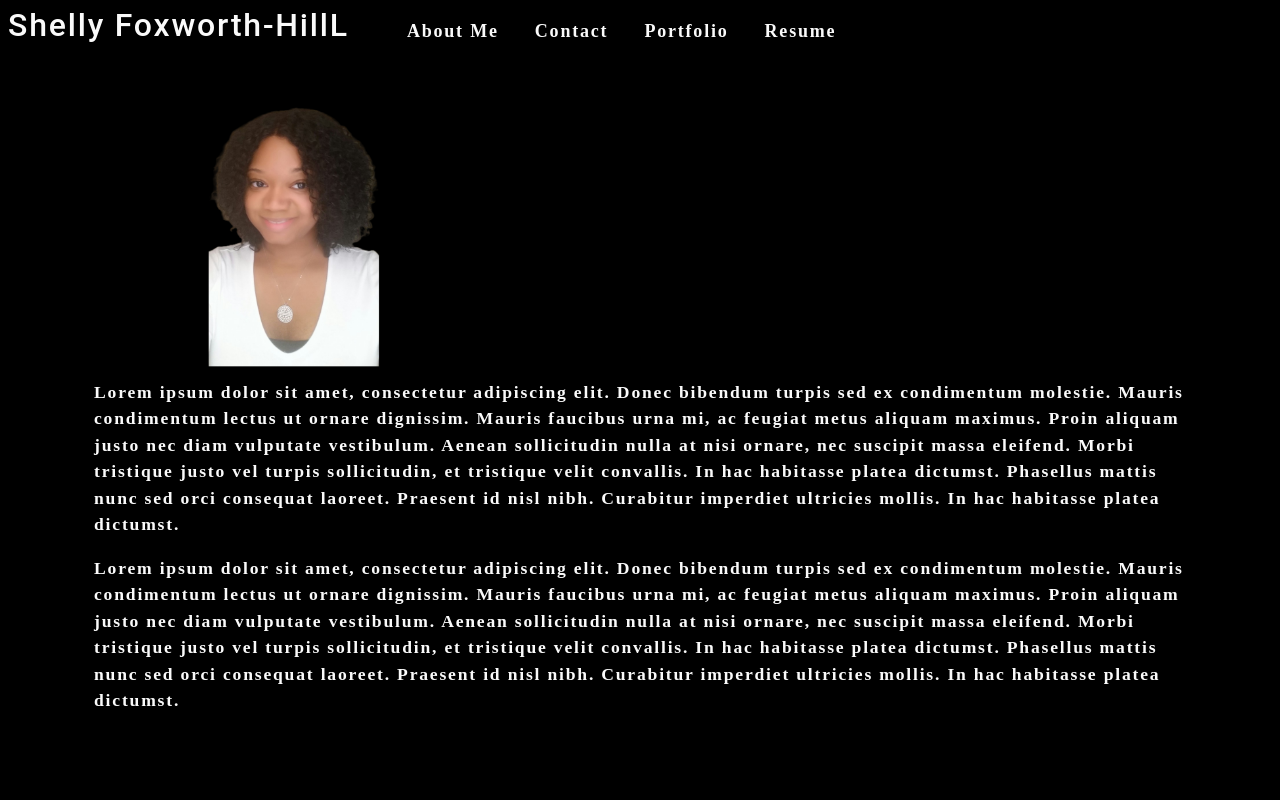
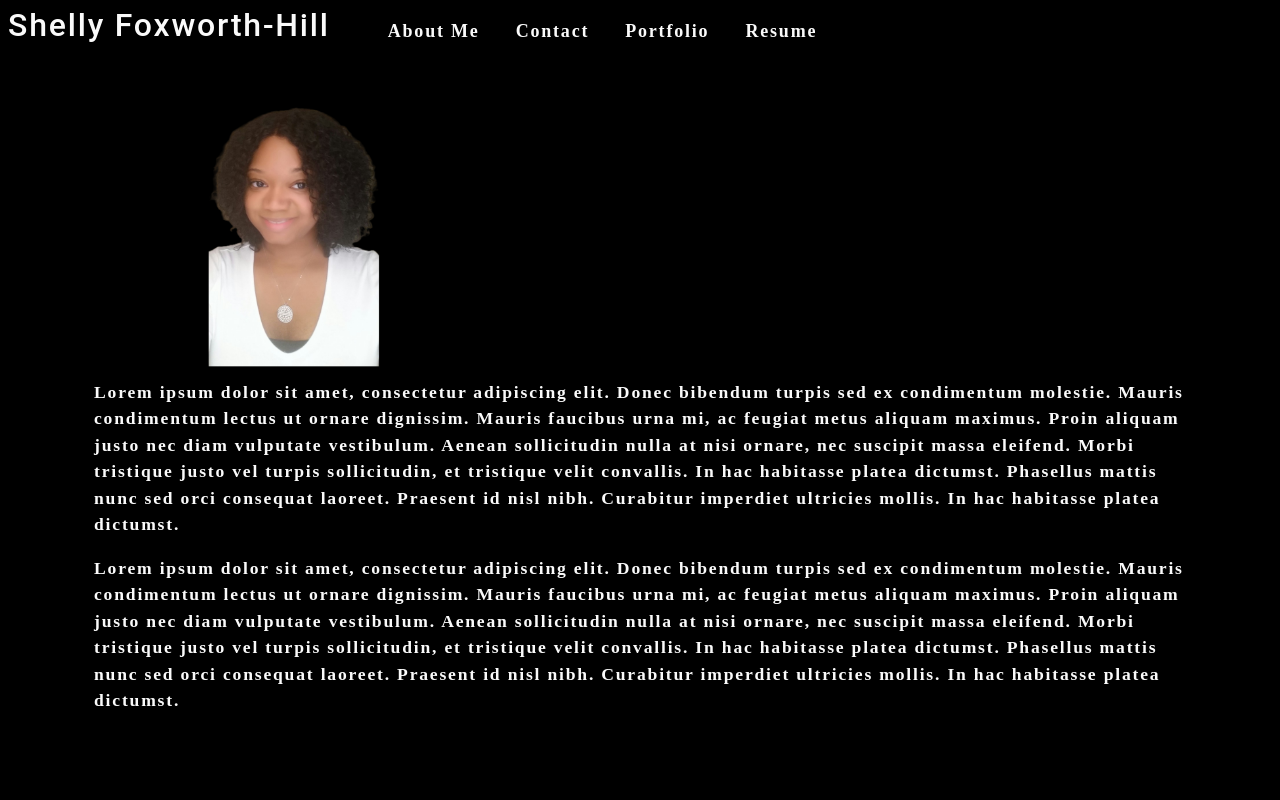
Before and after one commit to sfhill24/React-Portfolio, a React (Create React App) app: page /about in a window 1280 px wide. Shown: the top 800 px of the page. Built offline with nearby package versions, Linux system fonts and the light colour scheme.

Commit message:
added project 3 to portfolio

```diff
--- a/src/components/Navigation/index.js
+++ b/src/components/Navigation/index.js
@@ -13,7 +13,7 @@ function Navigation(props) {
     return (
         <header className="flex-row px-1">
             <h2>
-                <span>Shelly Foxworth-HillL</span>
+                <span>Shelly Foxworth-Hill</span>
             </h2>
             <nav>
                 <ul className="flex-row">
```
Also changed, not shown: 8 other files (tests, documents, lock files or other folders).
